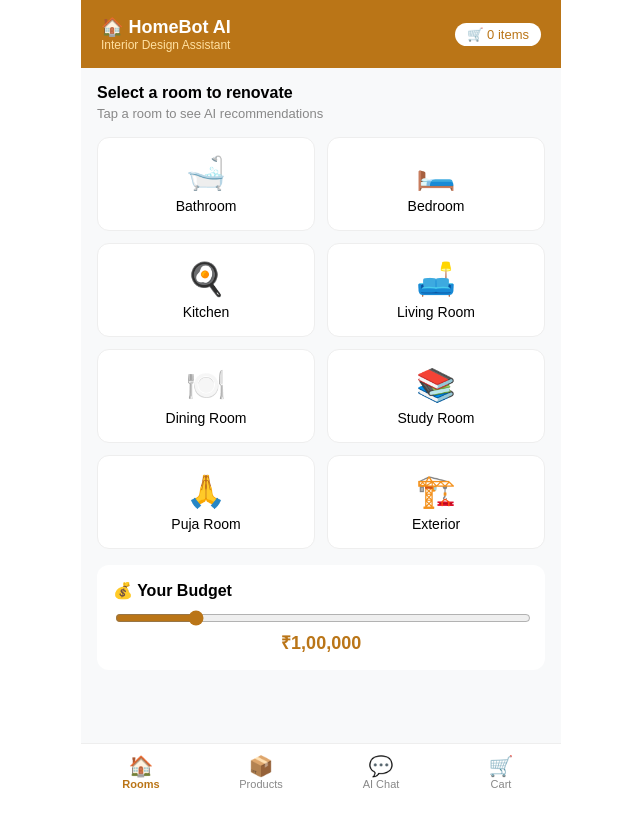
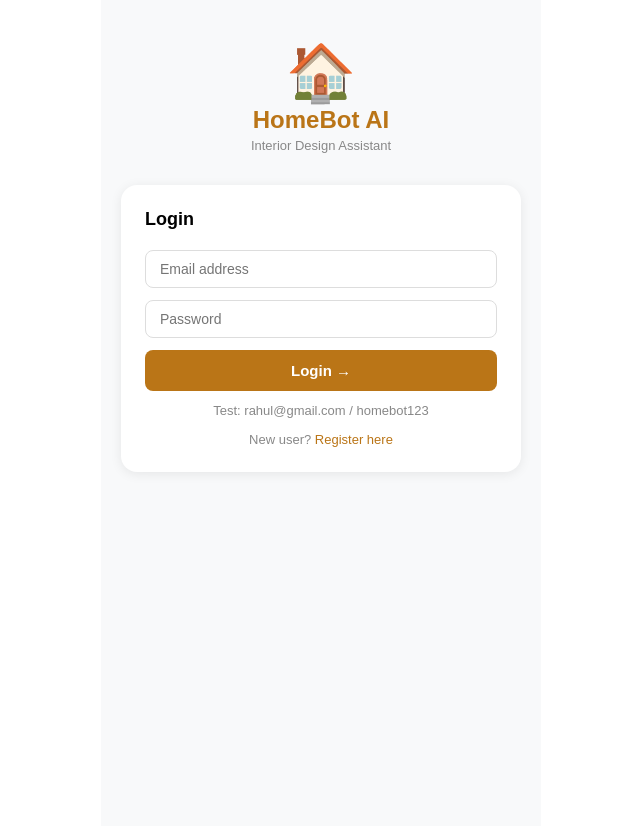
Before and after one commit to debolina696/homebot-ai, a React (Create React App) app in the folder frontend/: page / in a window 1280 px wide. Shown: the top 826 px of the page, without its empty margins (319-959 px from the left). Before the commit the page ends 800 px from the top, so only its background shows below. Built offline with nearby package versions, Linux system fonts and the light colour scheme.

Commit message:
Day 10: User login, registration, WhatsApp notification added

```diff
--- a/frontend/src/App.js
+++ b/frontend/src/App.js
@@ -14,17 +14,27 @@ const ROOMS = [
 ];
 
 export default function App() {
-  const [screen, setScreen]         = useState("home");
-  const [selectedRoom, setRoom]     = useState(null);
-  const [products, setProducts]     = useState([]);
-  const [cart, setCart]             = useState([]);
-  const [messages, setMessages]     = useState([
+  const [screen, setScreen]             = useState("login");
+  const [user, setUser]                 = useState(null);
+  const [selectedRoom, setRoom]         = useState(null);
+  const [products, setProducts]         = useState([]);
+  const [cart, setCart]                 = useState([]);
+  const [messages, setMessages]         = useState([
     { role: "ai", text: "👋 Namaste! I am HomeBot AI. Which room do you want to renovate today?" }
   ]);
-  const [input, setInput]           = useState("");
-  const [loading, setLoading]       = useState(false);
-  const [budget, setBudget]         = useState(100000);
-  const [pdfLoading, setPdfLoading] = useState(false);
+  const [input, setInput]               = useState("");
+  const [loading, setLoading]           = useState(false);
+  const [budget, setBudget]             = useState(100000);
+  const [pdfLoading, setPdfLoading]     = useState(false);
+  const [loginEmail, setLoginEmail]     = useState("");
+  const [loginPassword, setLoginPassword] = useState("");
+  const [loginError, setLoginError]     = useState("");
+  const [regName, setRegName]           = useState("");
+  const [regEmail, setRegEmail]         = useState("");
+  const [regPassword, setRegPassword]   = useState("");
+  const [regPhone, setRegPhone]         = useState("");
+  const [regCity, setRegCity]           = useState("");
+  const [showRegister, setShowRegister] = useState(false);
 
   useEffect(() => {
     if (selectedRoom) {
@@ -117,10 +127,10 @@ export default function App() {
       const url  = window.URL.createObjectURL(
         new Blob([blob], { type: "application/pdf" })
       );
-      const a          = document.createElement("a");
-      a.style.display  = "none";
-      a.href           = url;
-      a.download       = "HomeBot_Quotation.pdf";
+      const a         = document.createElement("a");
+      a.style.display = "none";
+      a.href          = url;
+      a.download      = "HomeBot_Quotation.pdf";
       document.body.appendChild(a);
       a.click();
       setTimeout(() => {
@@ -133,6 +143,178 @@ export default function App() {
     setPdfLoading(false);
   };
 
+  const sendWhatsApp = async () => {
+    const phone = prompt("Enter WhatsApp number with country code:\nExample: +919876543210");
+    if (!phone) return;
+    try {
+      const r = await fetch(`${API}/api/notify-whatsapp`, {
+        method: "POST",
+        headers: { "Content-Type": "application/json" },
+        body: JSON.stringify({
+          items: cart.map(i => ({
+            name: i.name,
+            price: Number(i.price),
+            qty: Number(i.qty)
+          })),
+          total: grandTotal,
+          room: selectedRoom?.name || "Home",
+          phone: `whatsapp:${phone}`
+        })
+      });
+      const d = await r.json();
+      if (d.status === "ok") {
+        alert("✅ WhatsApp message sent successfully!");
+      } else {
+        alert("Error: " + d.error);
+      }
+    } catch (err) {
+      alert("WhatsApp failed: " + err.message);
+    }
+  };
+
+  const handleLogin = async () => {
+    setLoginError("");
+    try {
+      const r = await fetch(`${API}/api/login`, {
+        method: "POST",
+        headers: { "Content-Type": "application/json" },
+        body: JSON.stringify({
+          email: loginEmail,
+          password: loginPassword
+        })
+      });
+      const d = await r.json();
+      if (d.status === "ok") {
+        setUser(d.user);
+        setScreen("home");
+      } else {
+        setLoginError(d.message || "Login failed");
+      }
+    } catch {
+      setLoginError("Connection error. Is backend running?");
+    }
+  };
+
+  const handleRegister = async () => {
+    try {
+      const r = await fetch(`${API}/api/register`, {
+        method: "POST",
+        headers: { "Content-Type": "application/json" },
+        body: JSON.stringify({
+          name: regName,
+          email: regEmail,
+          password: regPassword,
+          phone: regPhone,
+          city: regCity,
+          language: "english"
+        })
+      });
+      const d = await r.json();
+      if (d.status === "ok") {
+        alert("✅ Registration successful! Please login.");
+        setShowRegister(false);
+      } else {
+        alert("Error: " + d.error);
+      }
+    } catch (err) {
+      alert("Registration failed: " + err.message);
+    }
+  };
+
+  const inputStyle = {
+    width: "100%",
+    padding: "10px 14px",
+    borderRadius: 8,
+    border: "1px solid #ddd",
+    fontSize: 14,
+    marginBottom: 12,
+    outline: "none",
+    boxSizing: "border-box"
+  };
+
+  // LOGIN / REGISTER SCREEN
+  if (screen === "login") {
+    return (
+      <div style={{ fontFamily: "sans-serif", maxWidth: 400, margin: "0 auto", padding: "40px 20px", background: "#f8f9fa", minHeight: "100vh" }}>
+
+        {/* Logo */}
+        <div style={{ textAlign: "center", marginBottom: 32 }}>
+          <div style={{ fontSize: 56 }}>🏠</div>
+          <div style={{ fontSize: 24, fontWeight: 700, color: "#BA7517" }}>HomeBot AI</div>
+          <div style={{ fontSize: 13, color: "#888", marginTop: 4 }}>Interior Design Assistant</div>
+        </div>
+
+        {!showRegister ? (
+          /* LOGIN FORM */
+          <div style={{ background: "white", borderRadius: 16, padding: 24, boxShadow: "0 2px 12px rgba(0,0,0,0.08)" }}>
+            <div style={{ fontSize: 18, fontWeight: 600, marginBottom: 20 }}>Login</div>
+            <input
+              placeholder="Email address"
+              value={loginEmail}
+              onChange={e => setLoginEmail(e.target.value)}
+              style={inputStyle}
+            />
+            <input
+              type="password"
+              placeholder="Password"
+              value={loginPassword}
+              onChange={e => setLoginPassword(e.target.value)}
+              onKeyDown={e => e.key === "Enter" && handleLogin()}
+              style={inputStyle}
+            />
+            {loginError && (
+              <div style={{ color: "red", fontSize: 13, marginBottom: 10 }}>
+                {loginError}
+              </div>
+            )}
+            <button onClick={handleLogin}
+              style={{ width: "100%", padding: 12, background: "#BA7517", color: "white", border: "none", borderRadius: 8, fontSize: 15, fontWeight: 600, cursor: "pointer", marginBottom: 12 }}>
+              Login →
+            </button>
+            <div style={{ textAlign: "center", fontSize: 13, color: "#888", marginBottom: 12 }}>
+              Test: rahul@gmail.com / homebot123
+            </div>
+            <div style={{ textAlign: "center" }}>
+              <span style={{ fontSize: 13, color: "#888" }}>New user? </span>
+              <span
+                onClick={() => setShowRegister(true)}
+                style={{ fontSize: 13, color: "#BA7517", cursor: "pointer", fontWeight: 500 }}>
+                Register here
+              </span>
+            </div>
+          </div>
+        ) : (
+          /* REGISTER FORM */
+          <div style={{ background: "white", borderRadius: 16, padding: 24, boxShadow: "0 2px 12px rgba(0,0,0,0.08)" }}>
+            <div style={{ fontSize: 18, fontWeight: 600, marginBottom: 20 }}>Create Account</div>
+            <input placeholder="Full name" value={regName}
+              onChange={e => setRegName(e.target.value)} style={inputStyle} />
+            <input placeholder="Email address" value={regEmail}
+              onChange={e => setRegEmail(e.target.value)} style={inputStyle} />
+            <input type="password" placeholder="Password" value={regPassword}
+              onChange={e => setRegPassword(e.target.value)} style={inputStyle} />
+            <input placeholder="Phone number" value={regPhone}
+              onChange={e => setRegPhone(e.target.value)} style={inputStyle} />
+            <input placeholder="City" value={regCity}
+              onChange={e => setRegCity(e.target.value)} style={inputStyle} />
+            <button onClick={handleRegister}
+              style={{ width: "100%", padding: 12, background: "#BA7517", color: "white", border: "none", borderRadius: 8, fontSize: 15, fontWeight: 600, cursor: "pointer", marginBottom: 12 }}>
+              Register →
+            </button>
+            <div style={{ textAlign: "center" }}>
+              <span
+                onClick={() => setShowRegister(false)}
+                style={{ fontSize: 13, color: "#BA7517", cursor: "pointer" }}>
+                ← Back to Login
+              </span>
+            </div>
+          </div>
+        )}
+      </div>
+    );
+  }
+
+  // MAIN APP
   return (
     <div style={{ fontFamily: "sans-serif", maxWidth: 480, margin: "0 auto", background: "#f8f9fa", minHeight: "100vh" }}>
 
@@ -140,11 +322,21 @@ export default function App() {
       <div style={{ background: "#BA7517", padding: "16px 20px", display: "flex", alignItems: "center", justifyContent: "space-between" }}>
         <div>
           <div style={{ color: "white", fontWeight: 600, fontSize: 18 }}>🏠 HomeBot AI</div>
-          <div style={{ color: "#FFE0A0", fontSize: 12 }}>Interior Design Assistant</div>
+          <div style={{ color: "#FFE0A0", fontSize: 12 }}>
+            {user ? `Welcome, ${user.name}!` : "Interior Design Assistant"}
+          </div>
         </div>
-        <div style={{ background: "white", borderRadius: 20, padding: "4px 12px", fontSize: 13, color: "#BA7517", fontWeight: 500, cursor: "pointer" }}
-          onClick={() => setScreen("cart")}>
-          🛒 {cart.length} items
+        <div style={{ display: "flex", gap: 8, alignItems: "center" }}>
+          <div
+            style={{ background: "white", borderRadius: 20, padding: "4px 12px", fontSize: 13, color: "#BA7517", fontWeight: 500, cursor: "pointer" }}
+            onClick={() => setScreen("cart")}>
+            🛒 {cart.length}
+          </div>
+          <div
+            style={{ background: "rgba(255,255,255,0.2)", borderRadius: 20, padding: "4px 10px", fontSize: 12, color: "white", cursor: "pointer" }}
+            onClick={() => { setUser(null); setScreen("login"); setCart([]); }}>
+            Logout
+          </div>
         </div>
       </div>
 
@@ -172,7 +364,7 @@ export default function App() {
         {screen === "home" && (
           <div>
             <div style={{ fontSize: 16, fontWeight: 600, marginBottom: 4 }}>Select a room to renovate</div>
-            <div style={{ fontSize: 13, color: "#888", marginBottom: 16 }}>Tap a room to see AI recommendations</div>
+            <div style={{ fontSize: 13, color: "#888", marginBottom: 16 }}>Tap a room to see products</div>
             <div style={{ display: "grid", gridTemplateColumns: "1fr 1fr", gap: 12 }}>
               {ROOMS.map(room => (
                 <div key={room.id}
@@ -208,11 +400,13 @@ export default function App() {
             </div>
             {!selectedRoom && (
               <div style={{ textAlign: "center", padding: 40, color: "#888" }}>
-                Please select a room from the Rooms tab first
+                Please select a room from Rooms tab first
               </div>
             )}
             {products.length === 0 && selectedRoom && (
-              <div style={{ textAlign: "center", padding: 40, color: "#888" }}>Loading products...</div>
+              <div style={{ textAlign: "center", padding: 40, color: "#888" }}>
+                Loading products...
+              </div>
             )}
             {products.map(p => (
               <div key={p.id}
@@ -240,7 +434,9 @@ export default function App() {
         {/* AI CHAT */}
         {screen === "chat" && (
           <div>
-            <div style={{ fontSize: 16, fontWeight: 600, marginBottom: 16 }}>💬 AI Chat — Ask in any language!</div>
+            <div style={{ fontSize: 16, fontWeight: 600, marginBottom: 16 }}>
+              💬 AI Chat — Ask in any language!
+            </div>
             <div style={{ background: "white", borderRadius: 12, padding: 12, minHeight: 350, maxHeight: 400, overflowY: "auto", marginBottom: 12 }}>
               {messages.map((m, i) => (
                 <div key={i} style={{ display: "flex", justifyContent: m.role === "user" ? "flex-end" : "flex-start", marginBottom: 10 }}>
@@ -250,13 +446,19 @@ export default function App() {
                     color: m.role === "user" ? "white" : "#333"
                   }}>
                     {m.text}
-                    {m.lang && <div style={{ fontSize: 10, marginTop: 4, opacity: 0.7 }}>Detected: {m.lang}</div>}
+                    {m.lang && (
+                      <div style={{ fontSize: 10, marginTop: 4, opacity: 0.7 }}>
+                        Detected: {m.lang}
+                      </div>
+                    )}
                   </div>
                 </div>
               ))}
               {loading && (
                 <div style={{ display: "flex", justifyContent: "flex-start", marginBottom: 10 }}>
-                  <div style={{ background: "#f0f0f0", padding: "10px 14px", borderRadius: 12, fontSize: 14 }}>⏳ Thinking...</div>
+                  <div style={{ background: "#f0f0f0", padding: "10px 14px", borderRadius: 12, fontSize: 14 }}>
+                    ⏳ Thinking...
+                  </div>
                 </div>
               )}
             </div>
@@ -329,6 +531,11 @@ export default function App() {
                   style={{ width: "100%", marginTop: 14, background: pdfLoading ? "#ccc" : "#BA7517", color: "white", border: "none", borderRadius: 10, padding: 14, fontSize: 15, fontWeight: 600, cursor: pdfLoading ? "not-allowed" : "pointer" }}>
                   {pdfLoading ? "⏳ Generating PDF..." : "📄 Download PDF Quote"}
                 </button>
+                <button
+                  onClick={sendWhatsApp}
+                  style={{ width: "100%", marginTop: 10, background: "#25D366", color: "white", border: "none", borderRadius: 10, padding: 14, fontSize: 15, fontWeight: 600, cursor: "pointer" }}>
+                  💬 Send WhatsApp Quote
+                </button>
               </div>
             )}
           </div>
```
Also changed, not shown: 2 other files (tests, documents, lock files or other folders).
